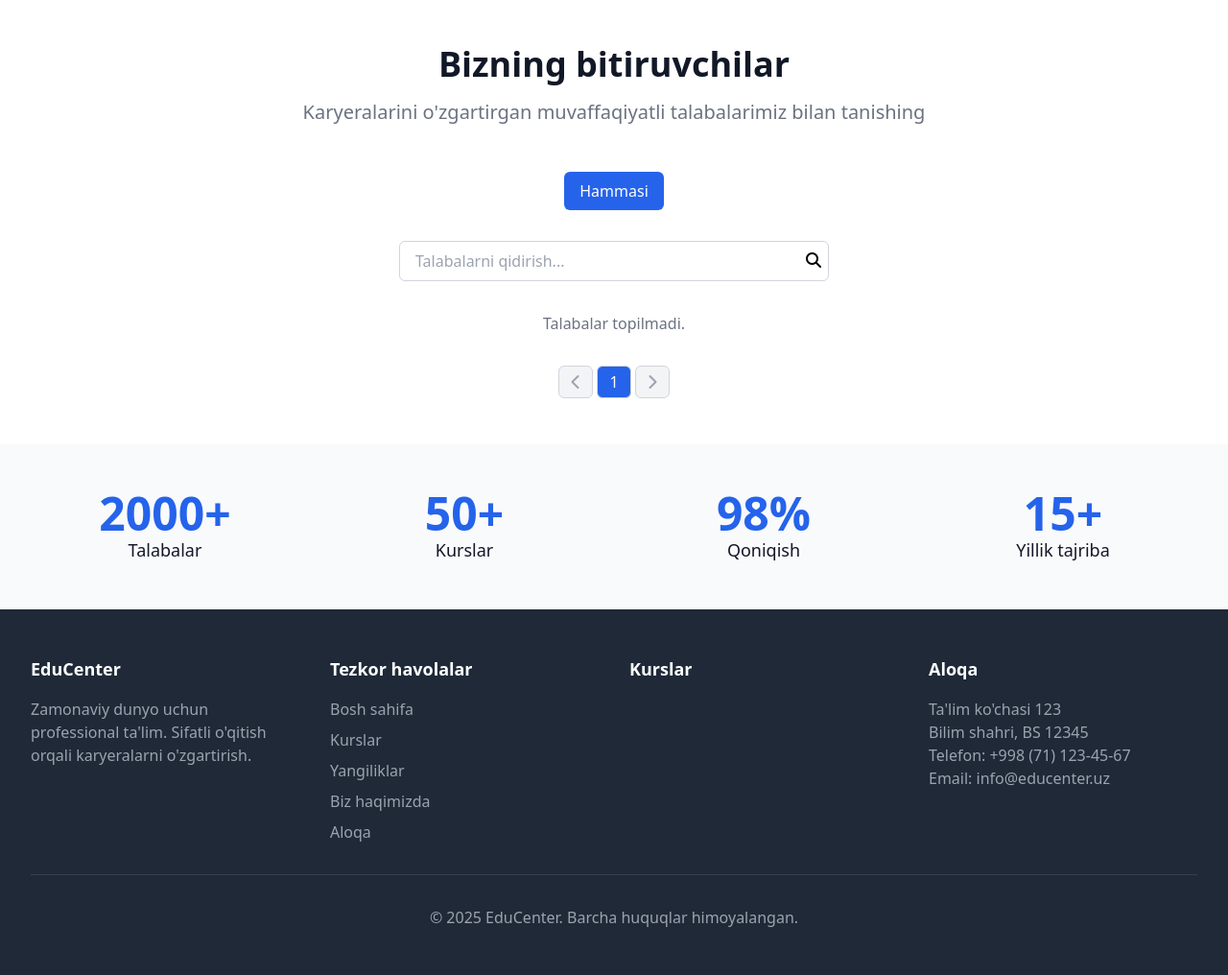
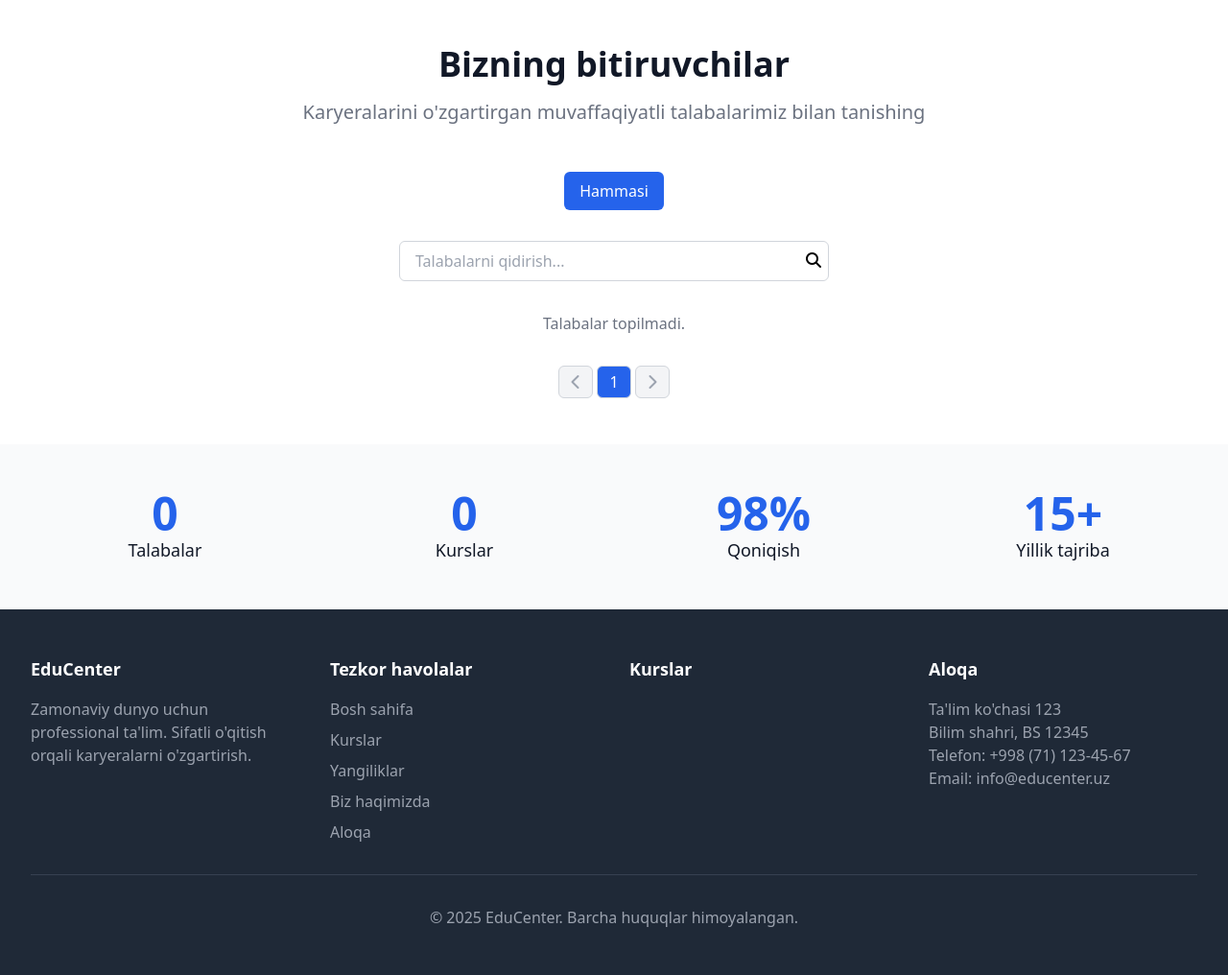
Before and after one commit to BoborahimAlisherovich/EduSentir, a Django app: page / in a window 1280 px wide. Shown: the part 523-1539 px from the top of the page at 96% size. Run offline with Django 5.2, Linux system fonts and the light colour scheme; some libraries are stand-ins or nearby versions.

Commit message:
update statistika

```diff
--- a/templates/index.html
+++ b/templates/index.html
@@ -283,11 +283,11 @@
                 <div class="max-w-7xl mx-auto px-4 sm:px-6 lg:px-8">
                     <div class="grid grid-cols-1 gap-8 sm:grid-cols-2 lg:grid-cols-4">
                         <div class="text-center">
-                            <div class="text-5xl font-bold text-blue-600">2000+</div>
+                            <div class="text-5xl font-bold text-blue-600">{{ students_count }}</div>
                             <div class="text-lg font-medium text-gray-900">Talabalar</div>
                         </div>
                         <div class="text-center">
-                            <div class="text-5xl font-bold text-blue-600">50+</div>
+                            <div class="text-5xl font-bold text-blue-600">{{ courses_count }}</div>
                             <div class="text-lg font-medium text-gray-900">Kurslar</div>
                         </div>
                         <div class="text-center">
--- a/user/views.py
+++ b/user/views.py
@@ -17,6 +17,10 @@ def index(request):
     logger.debug(f"Request GET params: {request.GET}")
     students = Student.objects.all()
     courses = Course.objects.all()
+
+    # Calculate counts for statistics
+    students_count = students.count()
+    courses_count = courses.count()
 
     news_items = News.objects.all().order_by('-date')
     logger.debug(f"News items fetched: {list(news_items.values('id', 'title'))}")
@@ -120,4 +124,6 @@ def index(request):
         'page_obj': page_obj,
         'selected_news': selected_news,
         'news_id': news_id,
+        'students_count': students_count,  # Add students count to context
+        'courses_count': courses_count,    # Add courses count to context
     })
```
Also changed, not shown: requrements.txt (deleted, +0 -10 lines), user/migrations/0001_initial.py.
